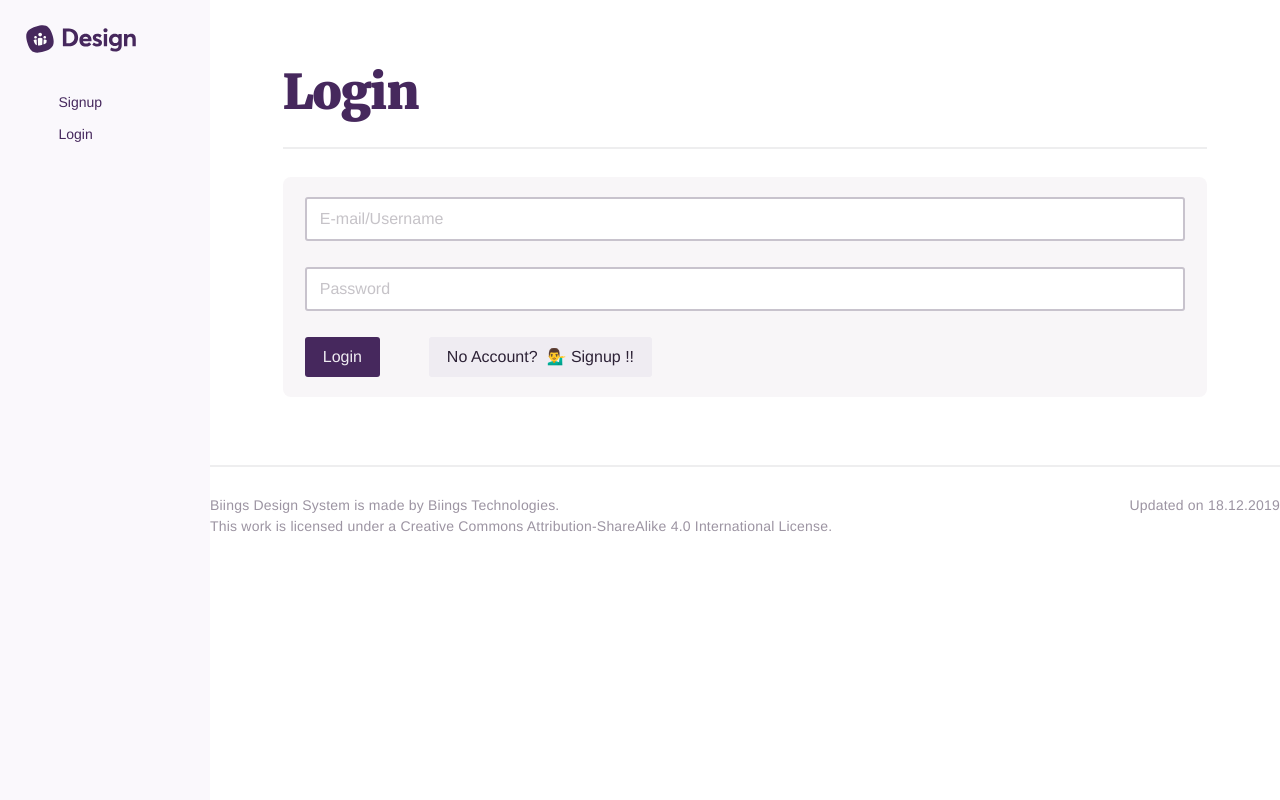
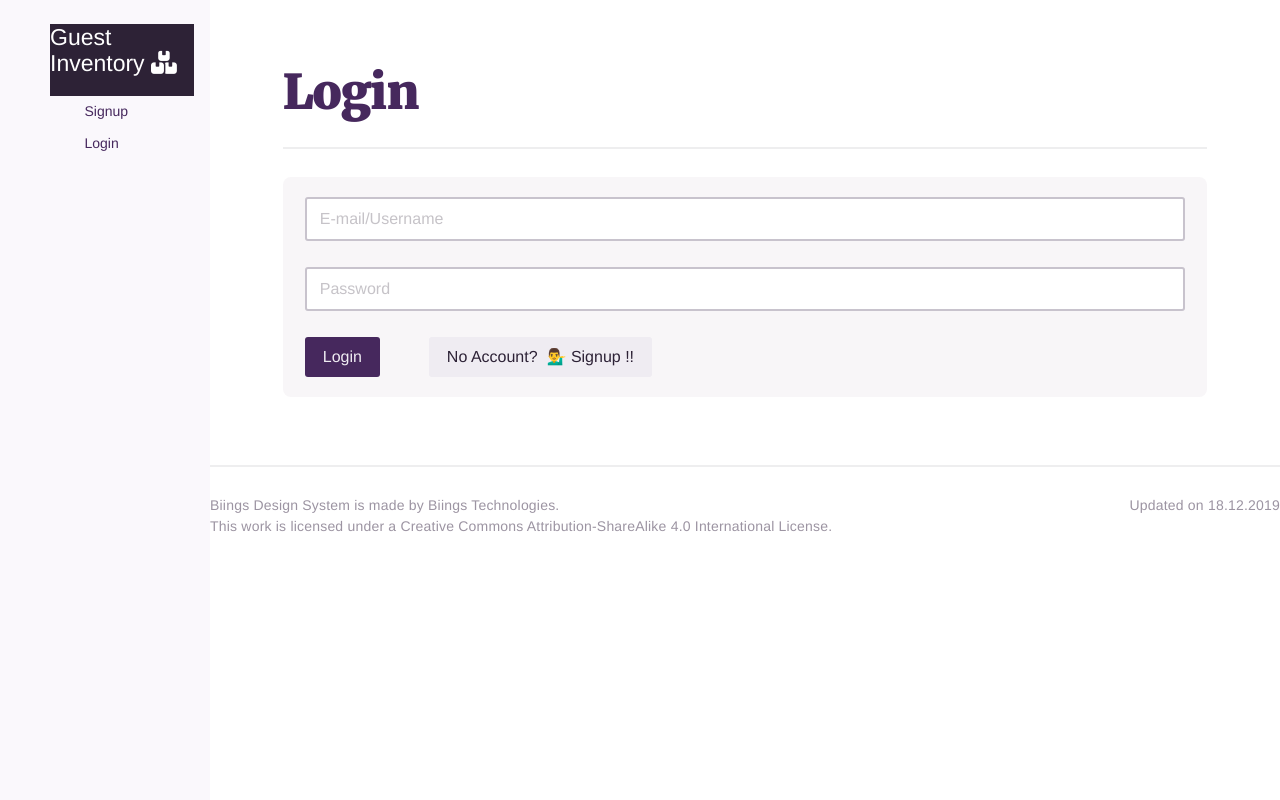
Before and after one commit to SirSharanChakradhar/PHP-site-Skeleton-, a PHP site: page /login.php in a window 1280 px wide. Run offline with PHP 8.4, Linux system fonts and the light colour scheme; some libraries are stand-ins or nearby versions; some web fonts are replaced.

Commit message:
Update header.php

```diff
--- a/header.php
+++ b/header.php
@@ -20,6 +20,7 @@
 
 
     <link href="./assets/font-awesome/css/font-awesome.min.css" rel="stylesheet">
+    <script src="https://kit.fontawesome.com/a6ad77e818.js" crossorigin="anonymous"></script>
     <link type="text/css" href="./assets/bds.css" rel="stylesheet">
     <link rel="stylesheet" href="./assets/pure.css">
     <link rel="stylesheet" href="./assets/bds.css">
@@ -34,13 +35,13 @@
     <!-- Here is the header where I decided to include the login form for this tutorial. -->
 
     <aside class="sidebar">
-        <div class="sidebar-nav">
-            <ul>
-                <li>
-                    <p><a href="index.php" class="docsify-logo">
-                            <img src="./assets/svg/biings-ds-logo.svg" data-origin="./assets/svg/biings-ds-logo.svg"
-                                alt="" data-no-zoom="">
-                        </a></p>
+        <div class="sidebar-nav docsify-logo">
+            <ul class="">
+                <li class="is-size-4 has-text-white has-background-black-ter">
+                    <p class="is-size-4 has-text-white" href="index.php">Guest Inventory
+
+                            <span class="has-text-weight-bolder fas fa-boxes" > </span>
+                    </p>
                 </li>
                 <div class="menu is-small">
                     <ul class="menu-list">
@@ -71,7 +72,7 @@
 
     Also notice that using PHP, we can choose whether or not to show the login/signup form, or to show the logout form, if we are logged in or not. We do this based on SESSION variables which I explain in more detail in the login.inc.php file!
     -->
-       <?php
+        <?php
     if (!isset($_SESSION['id'])) {
       echo '<a href="login.php" class="btn btn-warning btn-icon ml-sm-3 d-none d-md-block">
       <span class="btn-inner--icon">
```
